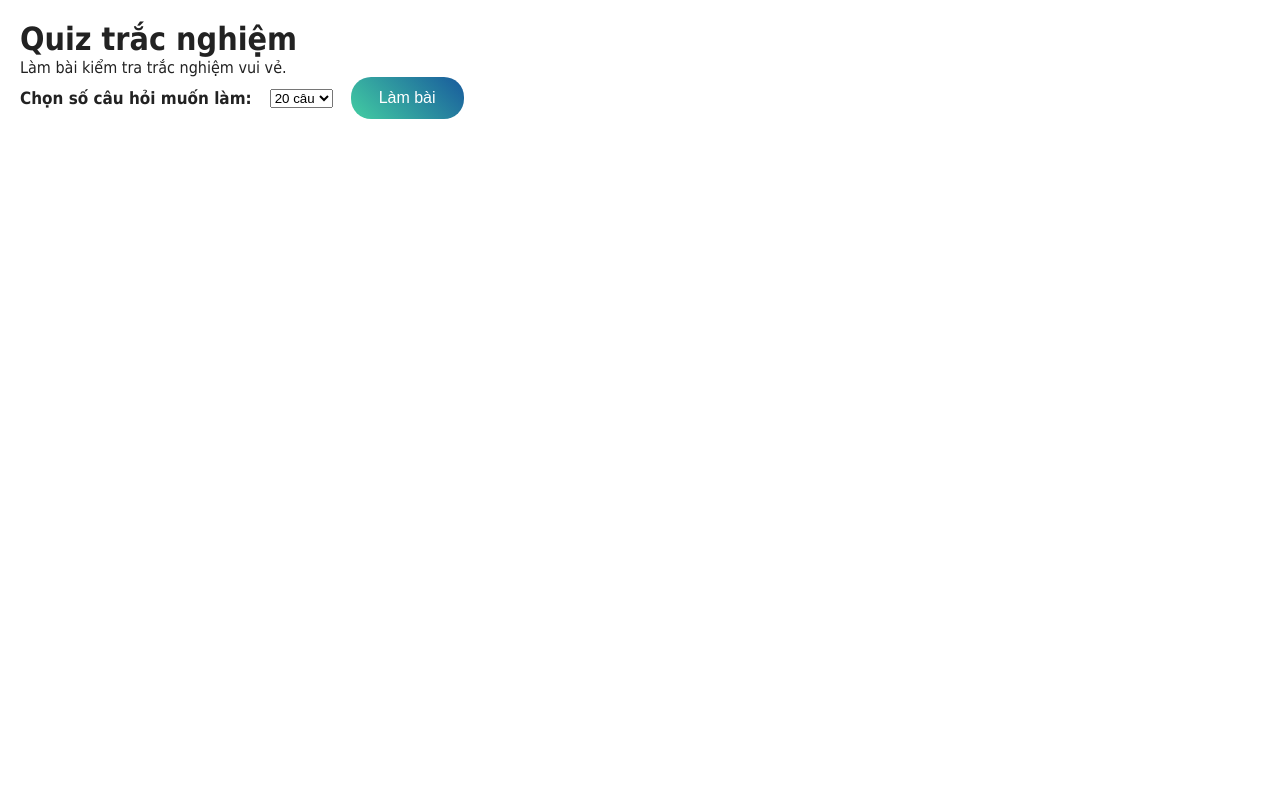
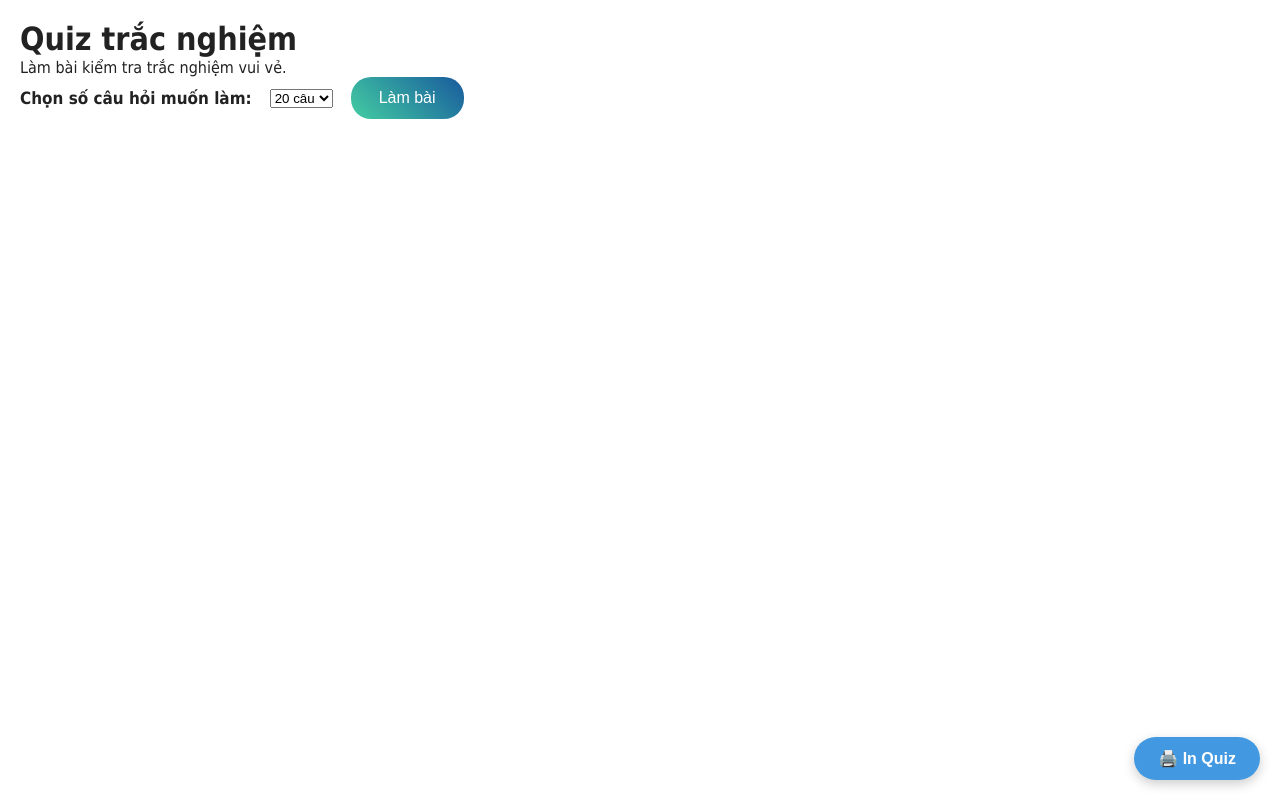
Before and after one commit to zoom2408/TLH_NhanCach, a website: page quiz.html in a window 1280 px wide. Drawn offline with Linux system fonts and the light colour scheme.

Commit message:
Add print button for quiz

```diff
--- a/quiz.html
+++ b/quiz.html
@@ -6,9 +6,34 @@
   <meta name="viewport" content="width=device-width, initial-scale=1.0">
   <title>Quiz trắc nghiệm</title>
   <link rel="stylesheet" href="styles.css">
+  <style>
+    /* Print Quiz Button */
+    #printQuizBtn {
+      position: fixed;
+      bottom: 20px;
+      right: 20px;
+      background: #4299e1;
+      color: white;
+      padding: 12px 24px;
+      border-radius: 30px;
+      border: none;
+      font-weight: bold;
+      font-size: 16px;
+      cursor: pointer;
+      box-shadow: 0 4px 12px rgba(0, 0, 0, 0.2);
+      z-index: 999;
+      transition: background 0.3s ease;
+    }
+
+    #printQuizBtn:hover {
+      background: #2b6cb0;
+    }
+  </style>
 </head>
 
 <body>
+  <!-- Print Quiz Button -->
+  <button onclick="printQuiz()" id="printQuizBtn">🖨️ In Quiz</button>
   <header>
     <h1>Quiz trắc nghiệm</h1>
     <p>Làm bài kiểm tra trắc nghiệm vui vẻ.</p>
--- a/quiz.js
+++ b/quiz.js
@@ -104,6 +104,20 @@ if (typeof window !== 'undefined') {
     window.quizSubmitted = true;
   }
 
+  function printQuiz() {
+    const printWin = window.open('', '_blank');
+    let html = `<html><head><title>In Quiz</title><link rel="stylesheet" href="styles.css"></head><body>`;
+    allQuestions.forEach((q, idx) => {
+      html += `<div class="question"><h4>Câu ${idx + 1}: ${q.q}</h4><ul class="options">` +
+        q.opts.map(opt => `<li>${opt}</li>`).join('') + `</ul></div>`;
+    });
+    html += '</body></html>';
+    printWin.document.write(html);
+    printWin.document.close();
+    printWin.focus();
+    printWin.print();
+  }
+
   function resetQuiz() {
     ensureMaxOption();
     document.getElementById('quiz-area').style.display = 'none';
```
